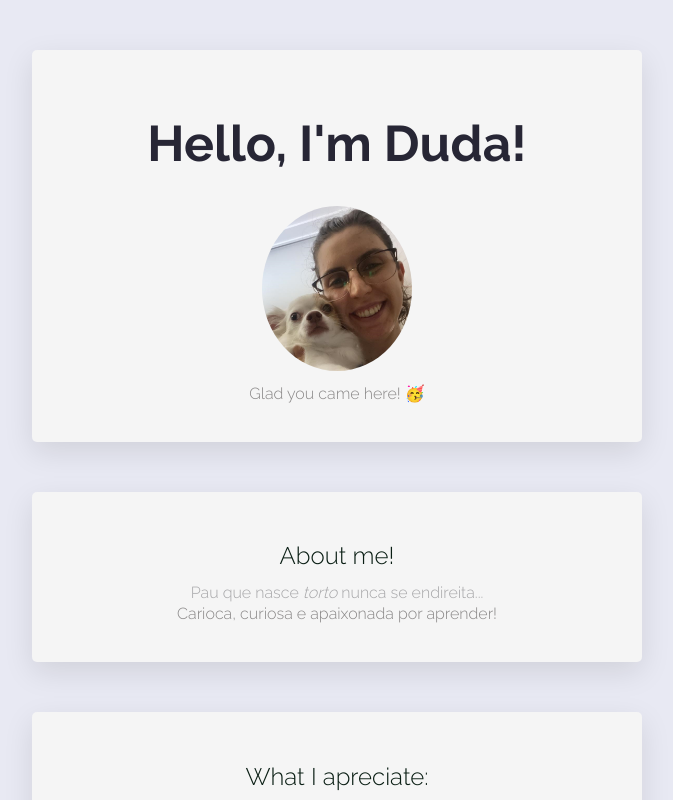
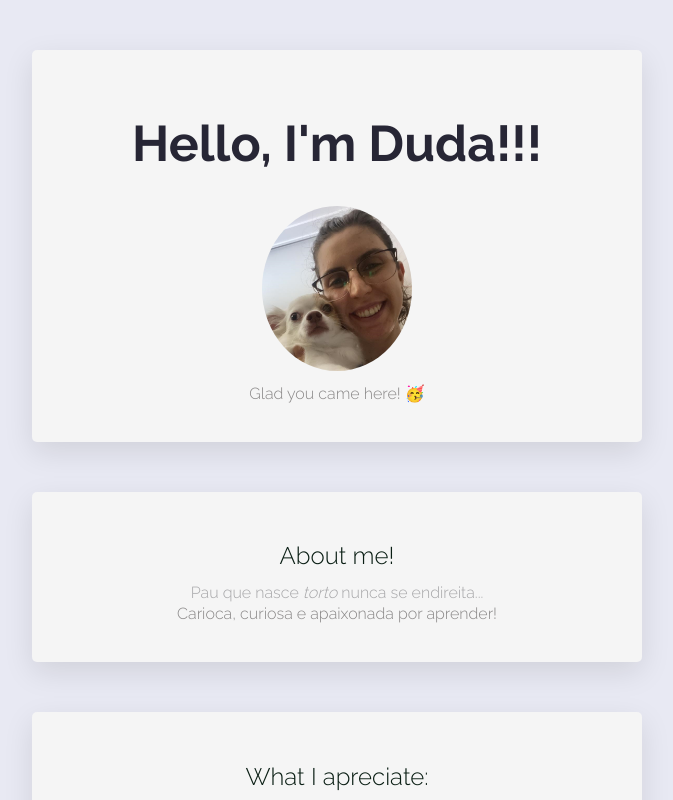
Before and after one commit to duda-prc/profile, a plain HTML site: page index.html in a window 1280 px wide. Shown: the top 800 px of the page, without its empty margins (303-976 px from the left). Drawn offline with Linux system fonts and the light colour scheme.

Commit message:
Modified 2

```diff
--- a/index.html
+++ b/index.html
@@ -13,7 +13,7 @@
 
 <body>
   <div class="card card-profile center">
-    <h1>Hello, I'm Duda!</h1>
+    <h1>Hello, I'm Duda!!!</h1>
     <img class="img-circle" src="images/Duda.jpeg" alt="Duda's profile pic">
     <p>Glad you came here! 🥳</p>
   </div>
```
